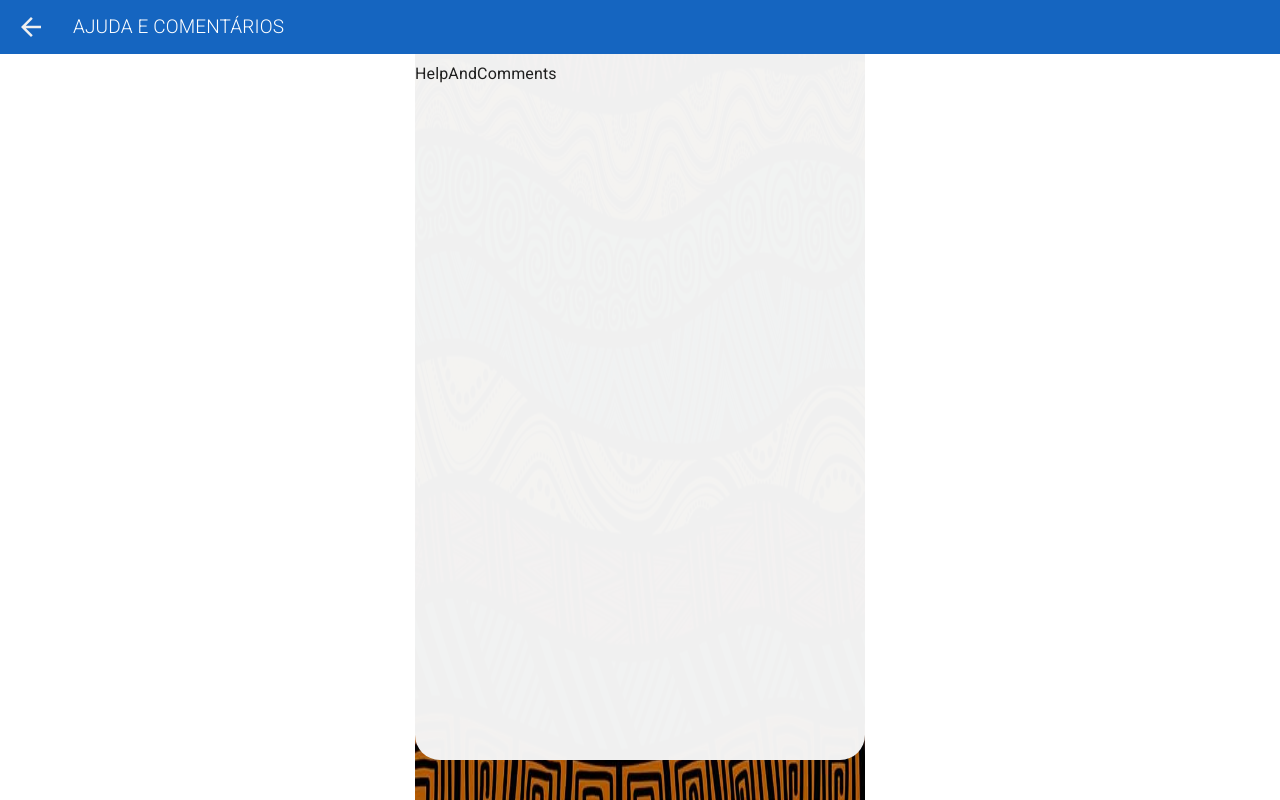
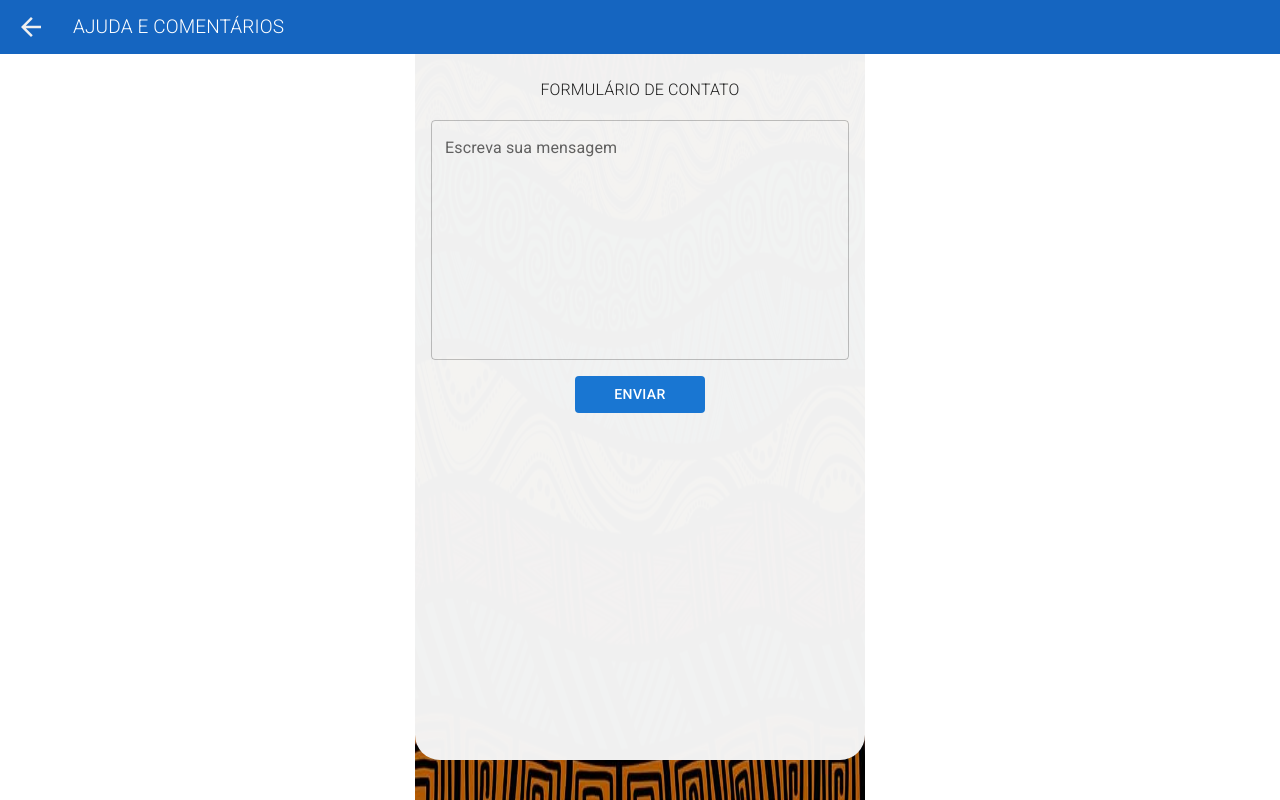
Before and after one commit to Francisco-Fetapi/portuguese-umbundo-dictionary, a React (Vite) app: page /ajuda-e-comentarios in a window 1280 px wide. Built offline with nearby package versions, Linux system fonts and the light colour scheme.

Commit message:
feat: config.json and some refactor

```diff
--- a/src/components/MenuList.tsx
+++ b/src/components/MenuList.tsx
@@ -105,9 +105,8 @@ export default function MenuList() {
       }}
     >
       {options.map((option) => (
-        <React.Fragment>
+        <React.Fragment key={option.label}>
           <ListItem
-            key={option.label}
             button
             onClick={() => navigate(option.url)}
           >
--- /dev/null
+++ b/src/config.json
@@ -0,0 +1,4 @@
+{
+  "application_email": "franciscofetapi10@gmail.com",
+  "application_facebook_page": "somepage"
+}
--- a/src/core/mui.tsx
+++ b/src/core/mui.tsx
@@ -13,15 +13,11 @@ interface Props {
 export default function Layout({ children }: Props) {
   const { darkMode } = useSelector(selectSettings);
 
-  console.log("darkMode mui before", darkMode);
-
   const theme = createTheme({
     palette: {
       mode: darkMode ? "dark" : "light",
     },
   });
-
-  console.log("darkMode mui", theme.palette.mode);
 
   return (
     <ThemeProvider theme={theme}>
--- a/src/pages/AboutUs.tsx
+++ b/src/pages/AboutUs.tsx
@@ -1,6 +1,7 @@
 import { Box, Link } from "@mui/material";
 import PageHeader from "../components/PageHeader";
 import { Text } from "../styles/General";
+import config from "../config.json";
 
 export default function AboutUs() {
   return (
@@ -20,7 +21,8 @@ export default function AboutUs() {
           <Text variant="subtitle2">Visite nossa página no facebook</Text>
           <Link
             variant="subtitle2"
-            href="https://facebook.com/dicionario-umbundo-portugues"
+            href={`https://facebook.com/page/${config.application_facebook_page}`}
+            target="__blank"
           >
             Página do facebook
           </Link>
@@ -28,7 +30,10 @@ export default function AboutUs() {
 
         <Box mt={2}>
           <Text variant="subtitle2">Enviar comentários para</Text>
-          <Link variant="subtitle2" href="maito://franciscofetapi10@gmail.com">
+          <Link
+            variant="subtitle2"
+            href={`mailto://${config.application_email}`}
+          >
             Este email
           </Link>
         </Box>
@@ -44,7 +49,7 @@ export default function AboutUs() {
                 }}
               >
                 {[1, 2, 3, 4, 5, 6].map((item) => (
-                  <li>Nome da pessoa{item}</li>
+                  <li key={item}>Nome da pessoa{item}</li>
                 ))}
               </ul>
             </Text>
--- a/src/pages/HelpAndComments.tsx
+++ b/src/pages/HelpAndComments.tsx
@@ -1,7 +1,56 @@
+import { Box, Button, TextField } from "@mui/material";
 import PageHeader from "../components/PageHeader";
+import { useInputState } from "@mantine/hooks";
+import { BoxColumnCenter, Text } from "../styles/General";
+import config from "../config.json";
 
 export default function HelpAndComments() {
+  const [value, handleChange] = useInputState("");
+
   return (
-    <PageHeader pageName="Ajuda e Comentários">HelpAndComments</PageHeader>
+    <PageHeader pageName="Ajuda e Comentários">
+      <Box
+        mt={2}
+        px={2}
+        component="form"
+        noValidate
+        autoComplete="off"
+        action={`mailto://${config.application_email}`}
+      >
+        <Text
+          align="center"
+          fontWeight={300}
+          sx={{
+            textTransform: "uppercase",
+          }}
+        >
+          Formulário de contato
+        </Text>
+        <Box mt={2.3}>
+          <TextField
+            label="Escreva sua mensagem"
+            multiline
+            rows={9}
+            fullWidth
+            value={value}
+            onChange={handleChange}
+            name="message"
+          />
+        </Box>
+        <BoxColumnCenter mt={2}>
+          <Button
+            variant="contained"
+            color="primary"
+            disableElevation
+            sx={{
+              minWidth: 130,
+            }}
+            type="submit"
+          >
+            Enviar
+          </Button>
+        </BoxColumnCenter>
+      </Box>
+    </PageHeader>
   );
 }
```
